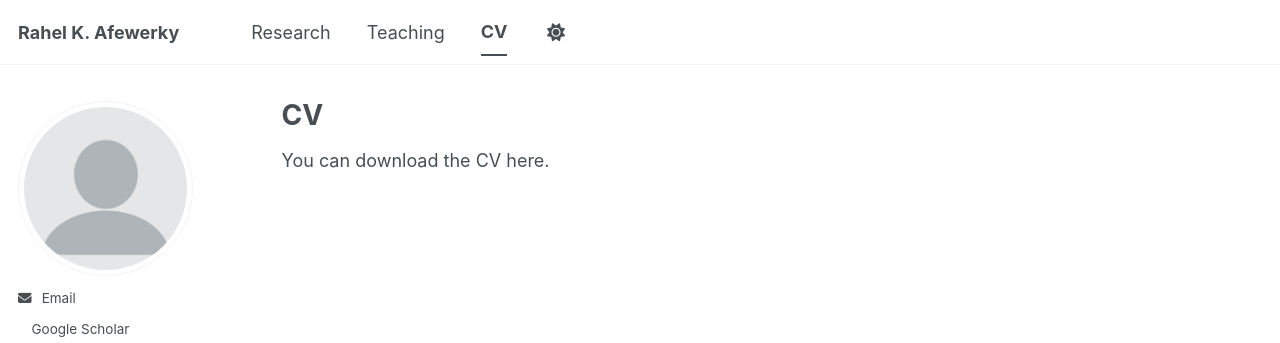
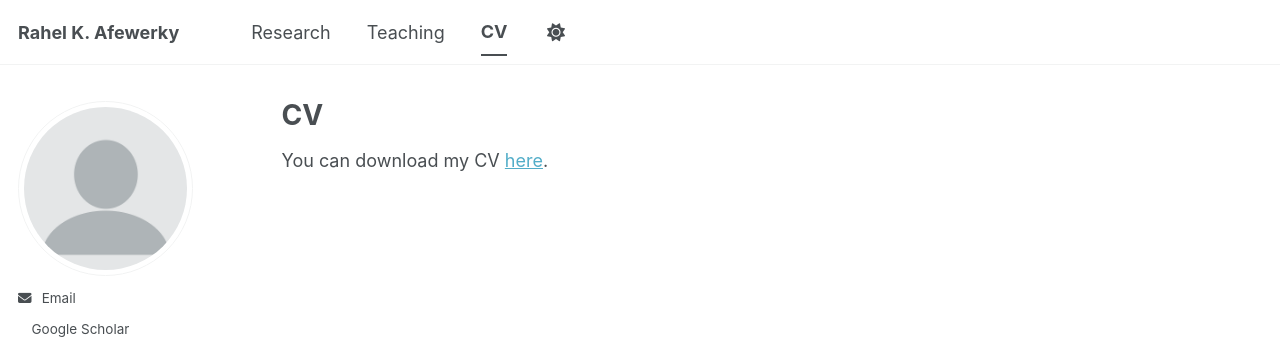
Before and after one commit to rahelafewerky/rahelafewerky.github.io, a Jekyll site: the page built from _pages/cv.md, in a window 1280 px wide. Shown: the top 343 px of the page. Built offline with Jekyll 4.4.1, drawn with Linux system fonts in a browser that asks for light colours; a style sheet for code colours, icons or effects is not loaded.

Commit message:
Update cv.md

```diff
--- a/_pages/cv.md
+++ b/_pages/cv.md
@@ -5,4 +5,4 @@ permalink: /cv/
 author_profile: true
 ---
 
-You can download the CV here.
+You can download my CV [here](/files/CV_RahelAfewerky.pdf).
```
